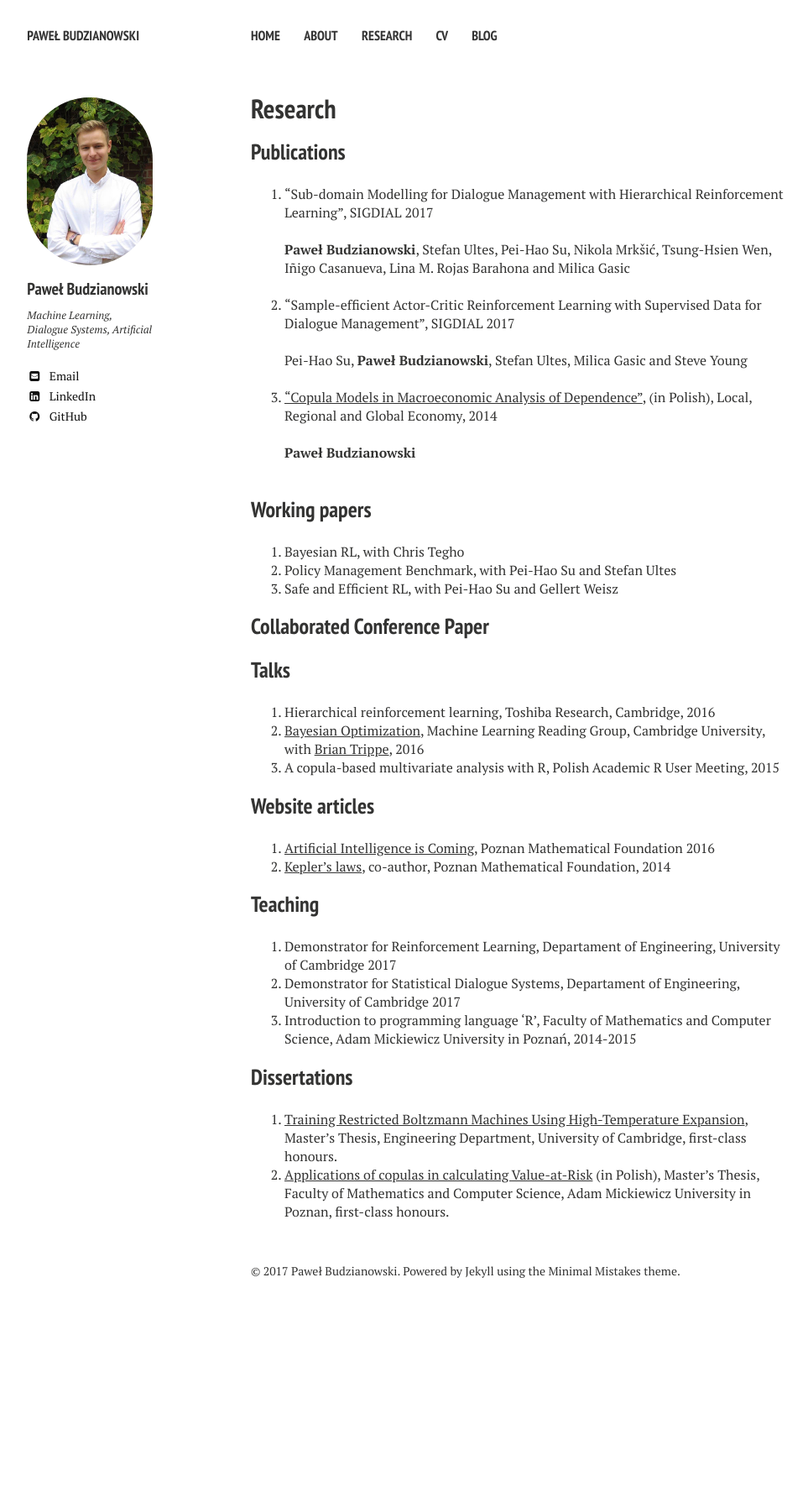
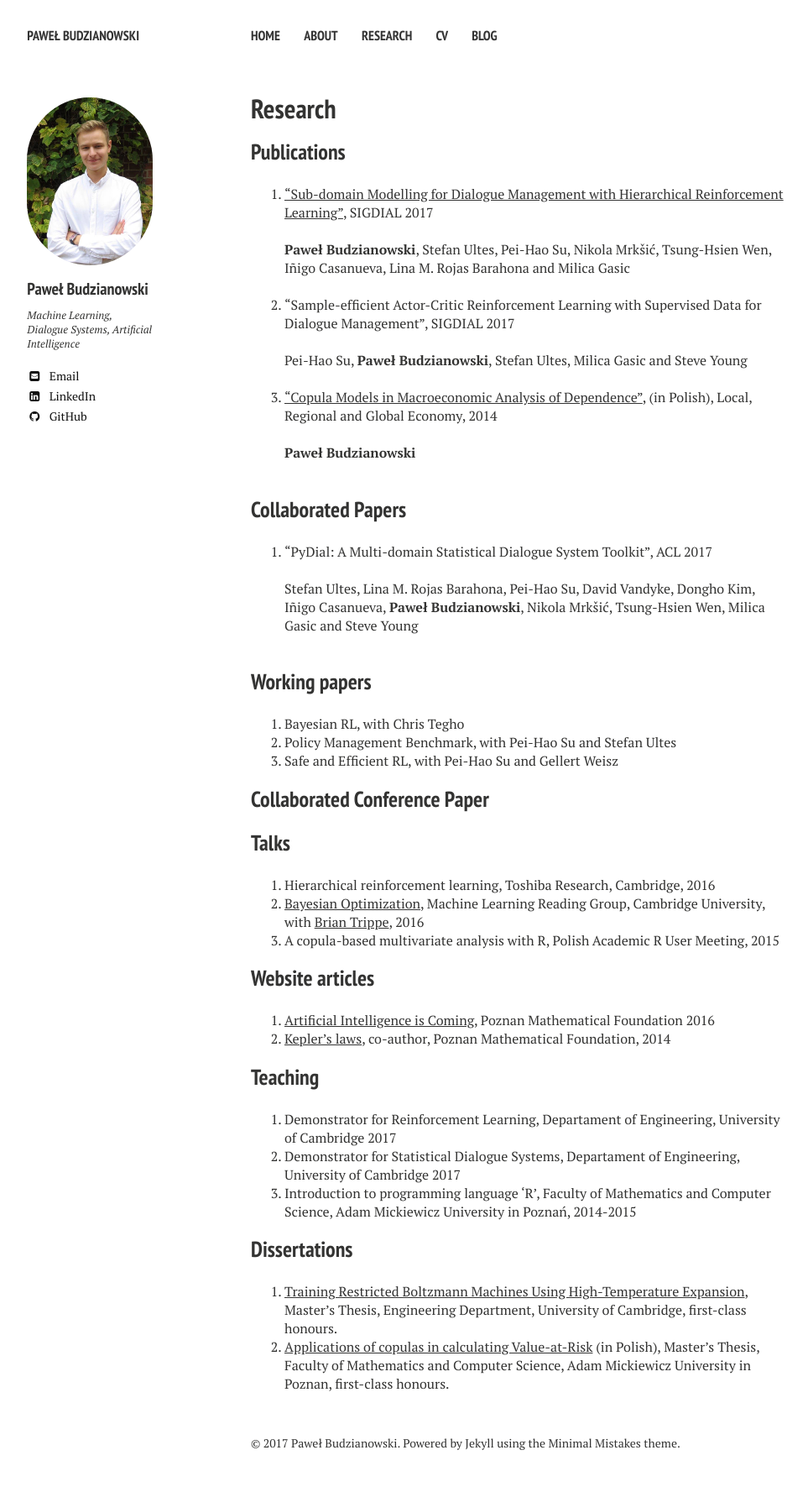
Before and after one commit to pawel-polyai/budzianowski.github.io, a Jekyll site: the page built from research.md, in a window 1280 px wide. Shown: the whole page at 84% size, without its empty margins (21-984 px from the left). Built offline with Jekyll 4.4.1, drawn with Linux system fonts in a browser that asks for light colours; nearby versions of some CDN libraries; before the commit the page ends 1572 px from its top, so only the background shows below that.

Commit message:
update links

```diff
--- a/research.md
+++ b/research.md
@@ -8,7 +8,7 @@ comments: false
 ---
 
 ## Publications
-3. "Sub-domain Modelling for Dialogue Management with Hierarchical Reinforcement Learning", SIGDIAL 2017
+3. ["Sub-domain Modelling for Dialogue Management with Hierarchical Reinforcement Learning"](https://arxiv.org/abs/1706.06210), SIGDIAL 2017
 <br />
 <br />
 <b>Paweł Budzianowski</b>, Stefan Ultes, Pei-Hao Su, Nikola Mrkšić, Tsung-Hsien Wen, Iñigo Casanueva, Lina M. Rojas Barahona and Milica Gasic
@@ -24,6 +24,14 @@ Pei-Hao Su, <b>Paweł Budzianowski</b>, Stefan Ultes, Milica Gasic and Steve You
 <br/>
 <br/>
 <b>Paweł Budzianowski</b>
+<br />
+<br />
+
+## Collaborated Papers
+1. "PyDial: A Multi-domain Statistical Dialogue System Toolkit", ACL 2017
+<br />
+<br />
+Stefan Ultes, Lina M. Rojas Barahona, Pei-Hao Su, David Vandyke, Dongho Kim, Iñigo Casanueva, <b>Paweł Budzianowski</b>, Nikola Mrkšić, Tsung-Hsien Wen, Milica Gasic and Steve Young
 <br />
 <br />
 
```
